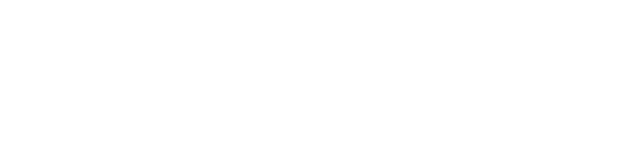
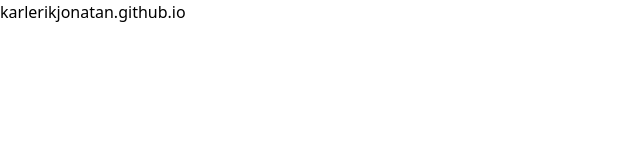
Before and after one commit to karlerikjonatan/karlerikjonatan.github.io, a website built with Parcel: page src/index.html in a window 1280 px wide. Shown: the whole page, without its empty margins (0-640 px from the left). Built offline with nearby package versions, Linux system fonts and the light colour scheme.

Commit message:
Add prettier-plugin-tailwindcss, disable cache

```diff
--- a/package.json
+++ b/package.json
@@ -10,13 +10,15 @@
     "posthtml-doctype": "^1.1.1",
     "posthtml-include": "^1.7.2",
     "posthtml-modules": "^0.8.0",
+    "prettier": "^2.5.1",
+    "prettier-plugin-tailwindcss": "^0.1.4",
     "tailwindcss": "^3.0.17"
   },
   "engines": {
     "node": ">= 16"
   },
   "scripts": {
-    "start": "parcel",
+    "start": "parcel --no-cache",
     "build": "parcel build --dist-dir ./public"
   },
   "repository": {
--- a/src/index.html
+++ b/src/index.html
@@ -5,6 +5,7 @@
     <meta name="viewport" content="width=device-width, initial-scale=1.0" />
     <link href="./index.css" rel="stylesheet" />
   </head>
-
-  <body></body>
+  <body>
+    <p class="font-mono">karlerikjonatan.github.io</p>
+  </body>
 </html>
```
Also changed, not shown: 2 other files.
